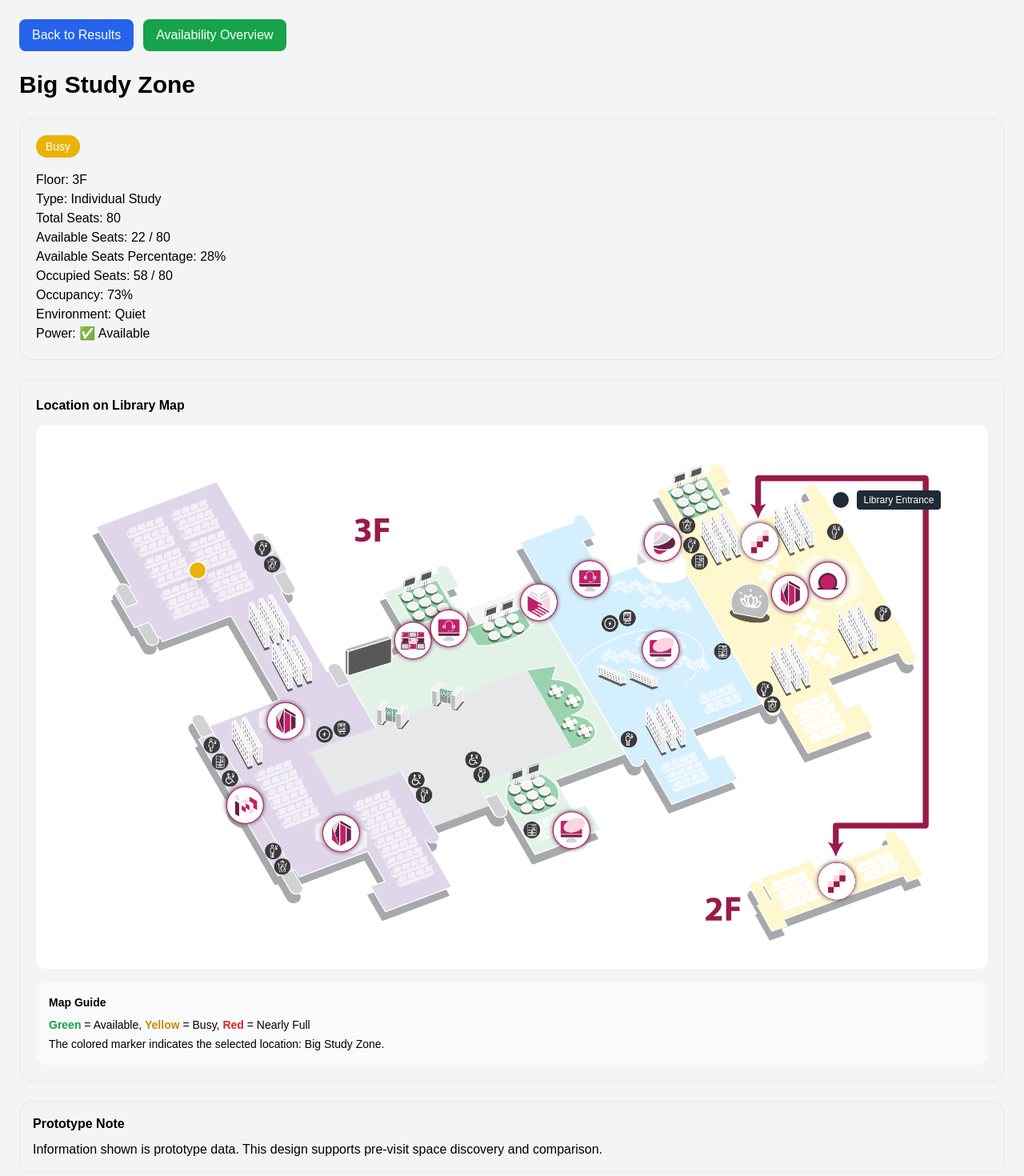
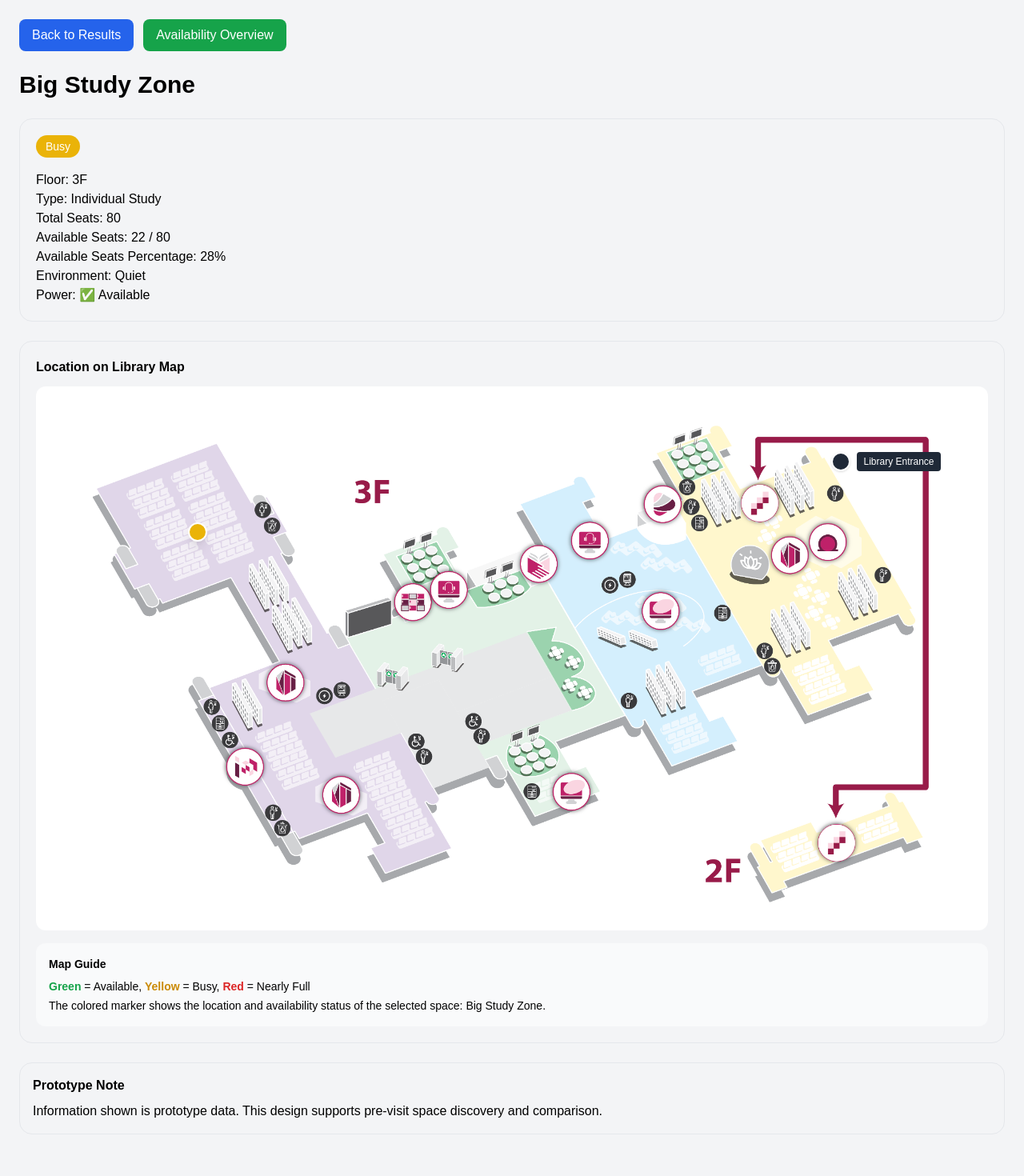
Before and after one commit to jerry1234s/Library-Seat-Status-Checking-Tool, a React (Vite) app: page /space/1 in a window 1280 px wide. Shown: the top 1470 px of the page at 80% size. After the commit the page ends 1442 px from the top, so only its background shows below. Built offline with nearby package versions, Linux system fonts and the light colour scheme.

Commit message:
Refactor SpaceDetail to remove unused variables
Removed unused occupancy and occupied seats calculations from SpaceDetail component.

```diff
--- a/src/pages/SpaceDetail.jsx
+++ b/src/pages/SpaceDetail.jsx
@@ -3,12 +3,12 @@ import {
   useLocation,
   useParams
 } from "react-router-dom";
+
 import { getSpaces } from "../utils/storageUtils";
+
 import {
   getAvailabilityPercentage,
-  getStatus,
-  getOccupancyPercentage,
-  getOccupiedSeats
+  getStatus
 } from "../utils/statusUtils";
 
 function SpaceDetail() {
@@ -23,27 +23,17 @@ function SpaceDetail() {
     );
 
   if (!space) {
+
     return (
       <div className="p-6">
         Space not found
       </div>
     );
+
   }
-
-  const occupancy =
-    getOccupancyPercentage(
-      space.totalSeats,
-      space.availableSeats
-    );
 
   const availability =
     getAvailabilityPercentage(
-      space.totalSeats,
-      space.availableSeats
-    );
-
-  const occupiedSeats =
-    getOccupiedSeats(
       space.totalSeats,
       space.availableSeats
     );
@@ -134,19 +124,9 @@ function SpaceDetail() {
         </p>
 
         <p>
-          Available Seats Percentage: {availability}%
-        </p>
-
-        <p>
-          Occupied Seats:
+          Available Seats Percentage:
           {" "}
-          {occupiedSeats}
-          {" / "}
-          {space.totalSeats}
-        </p>
-
-        <p>
-          Occupancy: {occupancy}%
+          {availability}%
         </p>
 
         <p>
@@ -260,7 +240,8 @@ function SpaceDetail() {
           </p>
 
           <p className="mt-1">
-            The colored marker indicates the selected location:
+            The colored marker shows the location
+            and availability status of the selected space:
             {" "}
             {space.zone}.
           </p>
```
